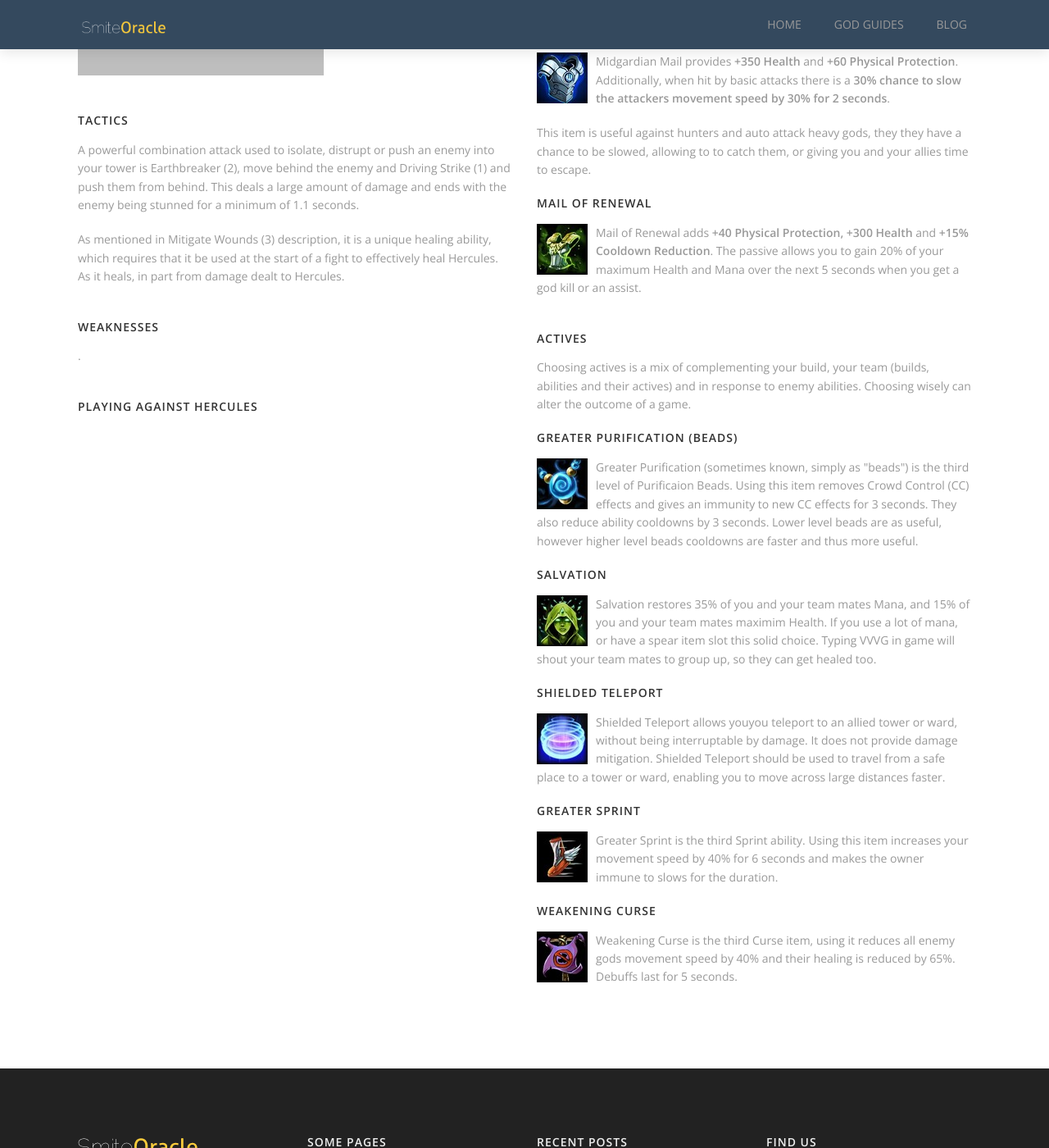
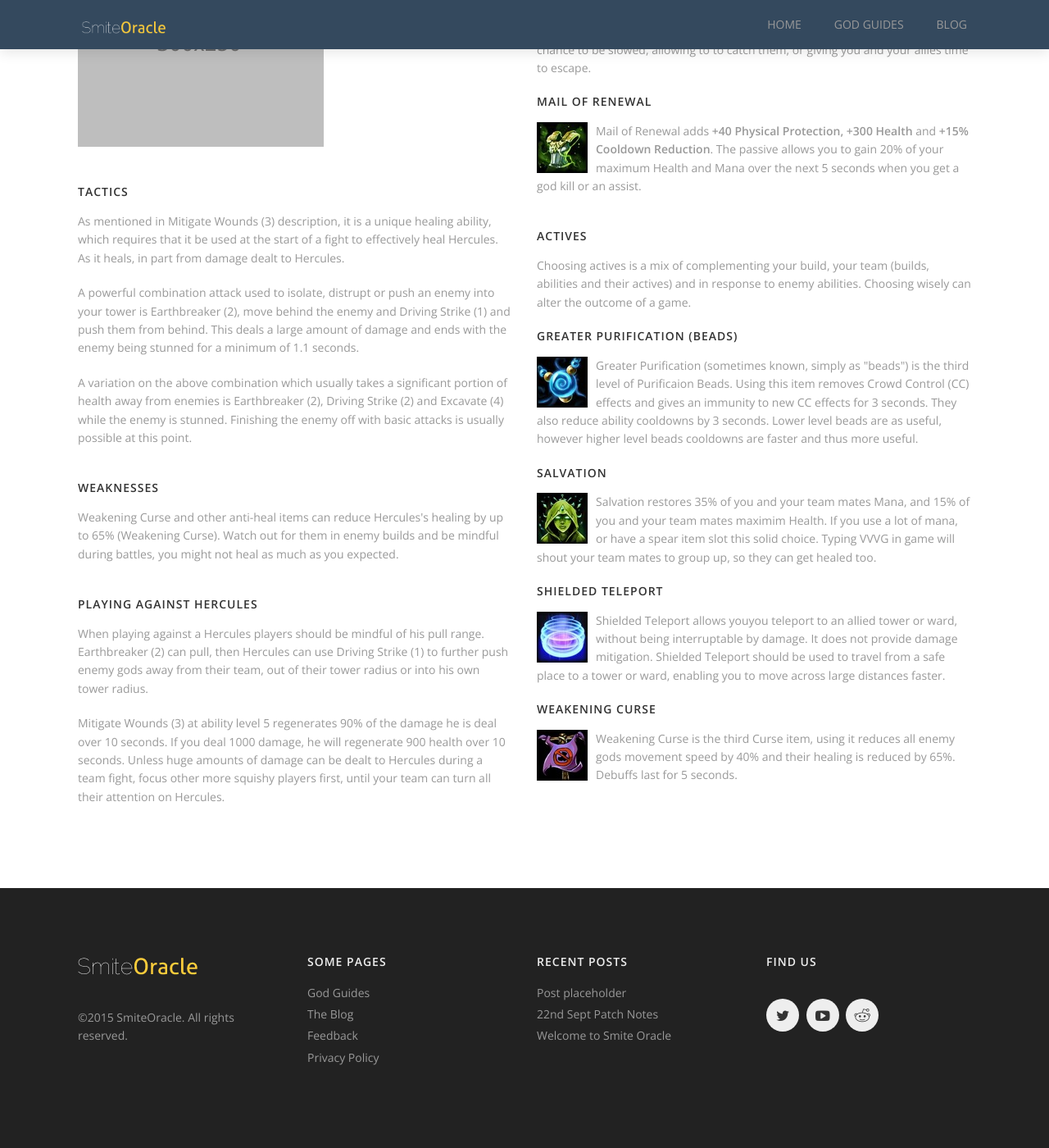
Before and after one commit to etims1/etims1.github.io, a Jekyll site: the page built from god-guides/hercules.html, in a window 1280 px wide and 1400 px high, scrolled down 1706 px. Shown: the whole window at 82% size. Built offline with Jekyll 4.4.1, drawn with Linux system fonts in a browser that asks for light colours; nearby versions of some CDN libraries; some of the changed text lies outside the part shown.

Commit message:
Completed hercules, edited bellona

```diff
--- a/god-guides/hercules.html
+++ b/god-guides/hercules.html
@@ -38,6 +38,7 @@
     <div class='large-6 columns'>
         <h3>A Guide to Hercules</h3>
         <p>Hercules is a Warrior who has medium control, high damage and high defense. His high damage is, in part, due to his passive, which gives him Physical Power as he takes damage.</p>
+        <p>His high defense is due to a powerful and unique ability, Mitigate Wounds, which at ability level 5 regenerates 90% of the damage Hercules takes over 10 seconds. Allowing Hercules to survive where other gods would not.</p>
 
         <h4>Abilities</h4>
         <h4>Strength from Pain (Passive)</h4>
@@ -68,14 +69,17 @@
         <div class='spacing'></div>
 
           <h4 class='padding-top'>Tactics</h4>
+          <p>As mentioned in Mitigate Wounds (3) description, it is a unique healing ability, which requires that it be used at the start of a fight to effectively heal Hercules. As it heals, in part from damage dealt to Hercules.</p>
           <p>A powerful combination attack used to isolate, distrupt or push an enemy into your tower is Earthbreaker (2), move behind the enemy and Driving Strike (1) and push them from behind. This deals a large amount of damage and ends with the enemy being stunned for a minimum of 1.1 seconds.</p>
-          <p>As mentioned in Mitigate Wounds (3) description, it is a unique healing ability, which requires that it be used at the start of a fight to effectively heal Hercules. As it heals, in part from damage dealt to Hercules.</p>
+        <p>A variation on the above combination which usually takes a significant portion of health away from enemies is Earthbreaker (2), Driving Strike (2) and Excavate (4) while the enemy is stunned. Finishing the enemy off with basic attacks is usually possible at this point.</p>
 
           <h4 class='padding-top'>Weaknesses</h4>
-          <p>.</p>
+          <p>Weakening Curse and other anti-heal items can reduce Hercules's healing by up to 65% (Weakening Curse). Watch out for them in enemy builds and be mindful during battles, you might not heal as much as you expected.</p>
+          <p></p>
 
       <h4 class='padding-top'>Playing against Hercules</h4>
-        <p></p>
+        <p>When playing against a Hercules players should be mindful of his pull range. Earthbreaker (2) can pull, then Hercules can use Driving Strike (1) to further push enemy gods away from their team, out of their tower radius or into his own tower radius.</p>
+        <p>Mitigate Wounds (3) at ability level 5 regenerates 90% of the damage he is deal over 10 seconds. If you deal 1000 damage, he will regenerate 900 health over 10 seconds. Unless huge amounts of damage can be dealt to Hercules during a team fight, focus other more squishy players first, until your team can turn all their attention on Hercules. </p>
 
         <div class='four spacing'></div>
     </div>
@@ -118,12 +122,11 @@
 
         <h4 class='padding-top'>Alternative Items</h4>
         <p>This section of the guide aims to encourage you away from using common builds from build websites, like the ones above. Item builds aren't static, after the core items (usually the first three items) the other items should be built in response to your enemy. Use the in-game tab menu to see which items your enemy are building.</p>
-        <h4>Ichaival</h4>
-        <div class='float-left alt-icon'><a href='#' class="hint--bottom" data-hint="Ichaival"><img alt="" src="{{site.url}}/images/icons/ichaival.jpg" /></a></div><p>Ichaival provides <strong>+30% Attack Speed</strong> and <strong>+10 Physical Penetration</strong>, as well as giving Cupid a passive buff and debuff. Each successful basic attack increases your Physical Power and reduces your targets item-based Physical Power by 10, for three seconds. The debuff stacks 3 times, for a total of -30 Physical Power.</p>
-        <h4>Odysseus Bow</h4>
-        <div class='float-left alt-icon'><a href='#' class="hint--bottom" data-hint="Odysseus' Bow"><img alt="" src="{{site.url}}/images/icons/odysseus-bow.jpg" /></a></div><p>Odysseus' Bow gives the owner <strong>+40% Attack Speed</strong>, additonally, every fourth basic attack trigegers chain lightening, which damanges the target and dealing damage to up to 4 other enemies. However this item lacks Ichaival's penetration.</p>
         <h4>The Executioner</h4>
         <div class='float-left alt-icon'><a href='#' class="hint--bottom" data-hint="The Executioner"><img alt="" src="{{site.url}}/images/icons/the-executioner.jpg" /></a></div><p>Executioner provides <strong>+30 Physical Power</strong> and <strong>+20% Attack Speed</strong>. Additionally <strong>your Basic Attacks reduce the targets Physical Protections</strong> by 6 and an additional 8% for 3 seconds. This stacks 3 times for a total of -18 Physical Protections and remove up to 24% of the targets Physical Protections.</p>
+        <h4>Brawler's Beat Stick</h4>
+        <div class='float-left alt-icon'><a href='#' class="hint--bottom" data-hint="Brawler's Beat Stick"><img alt="" src="{{site.url}}/images/icons/brawlers-beat-stick.jpg" /></a></div><p>Brawler's Beat Stick provides <strong>+40 Physical Power</strong> and <strong>+20 Physical Penetration</strong>, while also making your Basic Attacks reduce enemy healing by 40% and regeneration for 8 seconds.</p>
+        <p>This is primarily an anti-heal item when having trouble fighting heal hevy gods, such as Hel.</p>
         <h4>Midguardian Mail</h4>
         <div class='float-left alt-icon'><a href='#' class="hint--bottom" data-hint="Midgardian Mail"><img alt="" src="{{site.url}}/images/icons/midgardian-mail.jpg" /></a></div><p>Midgardian Mail provides <strong>+350 Health</strong> and <strong>+60 Physical Protection</strong>. Additionally, when hit by basic attacks there is a <strong>30% chance to slow the attackers movement speed by 30% for 2 seconds</strong>.</p>
         <p>This item is useful against hunters and auto attack heavy gods, they they have a chance to be slowed, allowing to to catch them, or giving you and your allies time to escape.</p>
@@ -139,8 +142,6 @@
         <div class='float-left alt-icon'><a href='#' class="hint--bottom" data-hint="Salvation"><img alt="" src="{{site.url}}/images/icons/salvation.jpg" /></a></div><p>Salvation restores 35% of you and your team mates Mana, and 15% of you and your team mates maximim Health. If you use a lot of mana, or have a spear item slot this solid choice. Typing VVVG in game will shout your team mates to group up, so they can get healed too.</p>
         <h4>Shielded Teleport</h4>
         <div class='float-left alt-icon'><a href='#' class="hint--bottom" data-hint="Shielded Teleport"><img alt="" src="{{site.url}}/images/icons/shielded-teleport.jpg" /></a></div><p>Shielded Teleport allows youyou teleport to an allied tower or ward, without being interruptable by damage. It does not provide damage mitigation. Shielded Teleport should be used to travel from a safe place to a tower or ward, enabling you to move across large distances faster.</p>
-        <h4>Greater Sprint</h4>
-        <div class='float-left alt-icon'><a href='#' class="hint--bottom" data-hint="Greater Sprint"><img alt="" src="{{site.url}}/images/icons/sprint.jpg" /></a></div><p>Greater Sprint is the third Sprint ability. Using this item increases your movement speed by 40% for 6 seconds and makes the owner immune to slows for the duration.</p>
         <h4>Weakening Curse</h4>
         <div class='float-left alt-icon'><a href='#' class="hint--bottom" data-hint="Weakening Curse"><img alt="" src="{{site.url}}/images/icons/weakening-curse.jpg" /></a></div><p>Weakening Curse is the third Curse item, using it reduces all enemy gods movement speed by 40% and their healing is reduced by 65%. Debuffs last for 5 seconds.</p>
         <div class='four spacing'></div>
```
Also changed, not shown: god-guides/bellona.html (+6 -2 lines), images/icons/brawlers-beat-stick.jpg (added).
